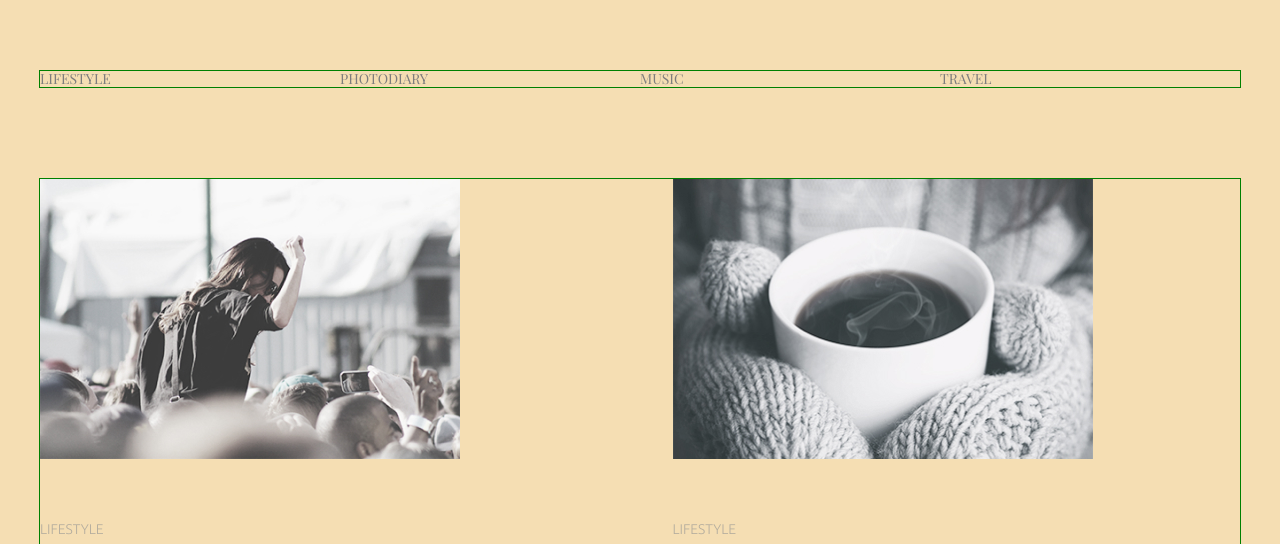
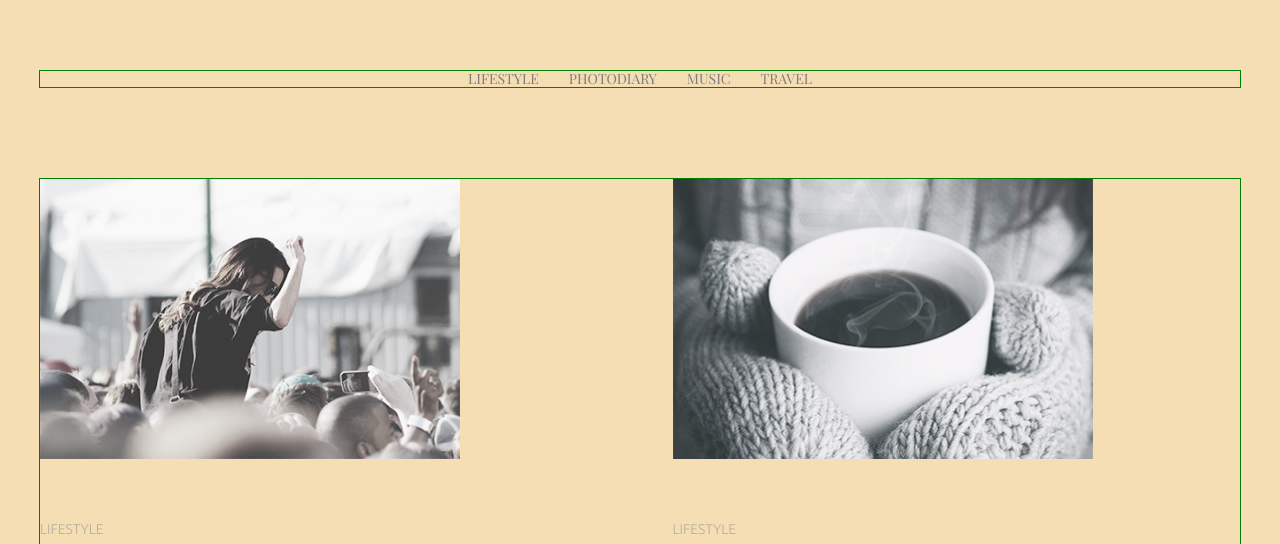
Before and after one commit to MrForestino/PhotoBlog-adaptive, a plain HTML site: page index.html in a window 1280 px wide. Shown: the top 544 px of the page. Drawn offline with nearby package versions, Linux system fonts and the light colour scheme.

Commit message:
Update header

```diff
--- a/sass/layout/_01-header.scss
+++ b/sass/layout/_01-header.scss
@@ -8,11 +8,14 @@
         align-items: center;
         @media screen and (min-width:768px){
             display: grid;
-            grid-template-columns: repeat(2, 1fr);
+            grid-template-columns: 1fr 1fr;
+            gap: 30px;
+            text-align: center;
         }
         @media screen and (min-width:1200px){
-            display: grid;
-            grid-template-columns: repeat(4, 1fr);
+            display: flex;
+            flex-direction: row;
+            justify-content: center;
         }
         &__link {
             text-transform: lowercase;
```
Also changed, not shown: css/main.css, css/main.min.css, 2 other files.
